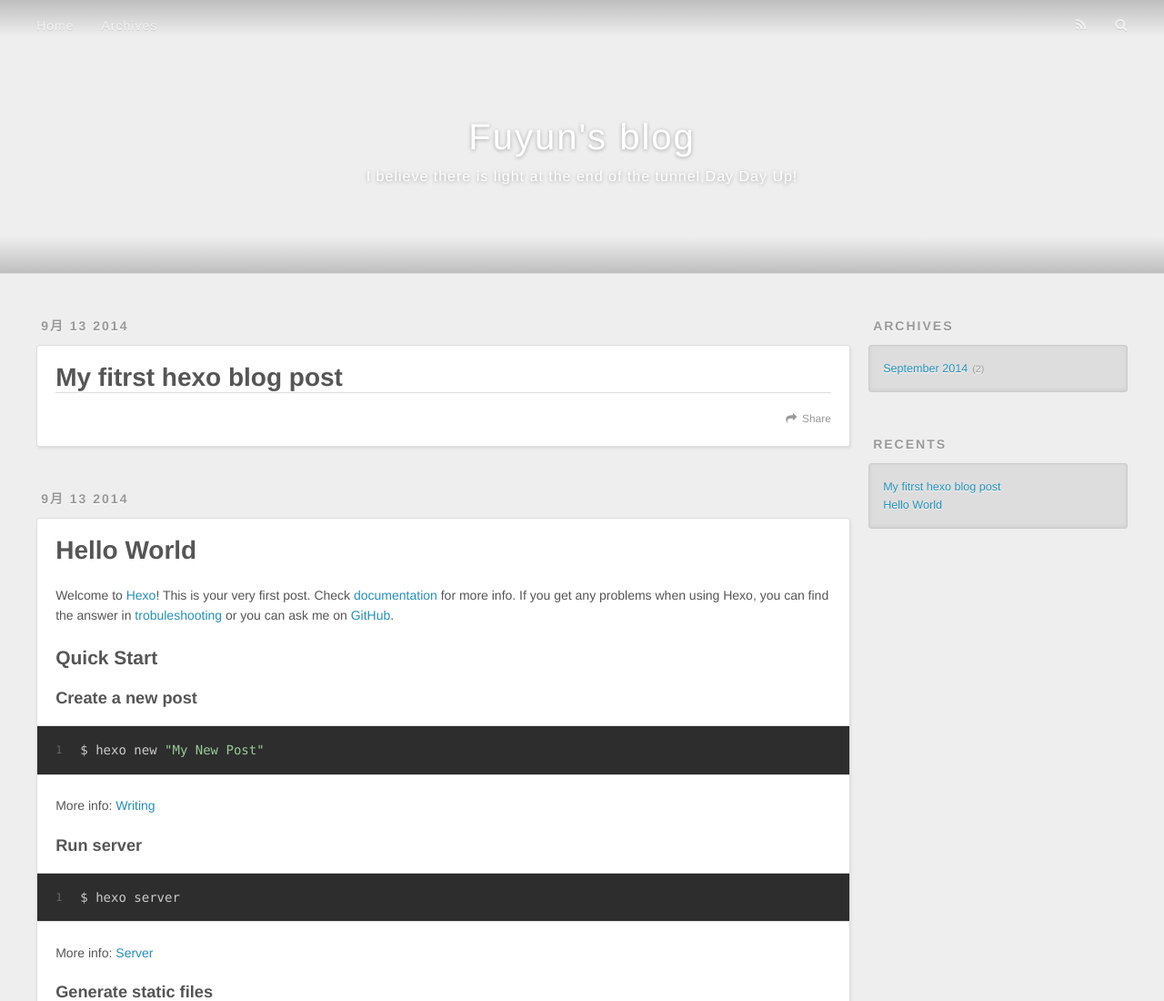
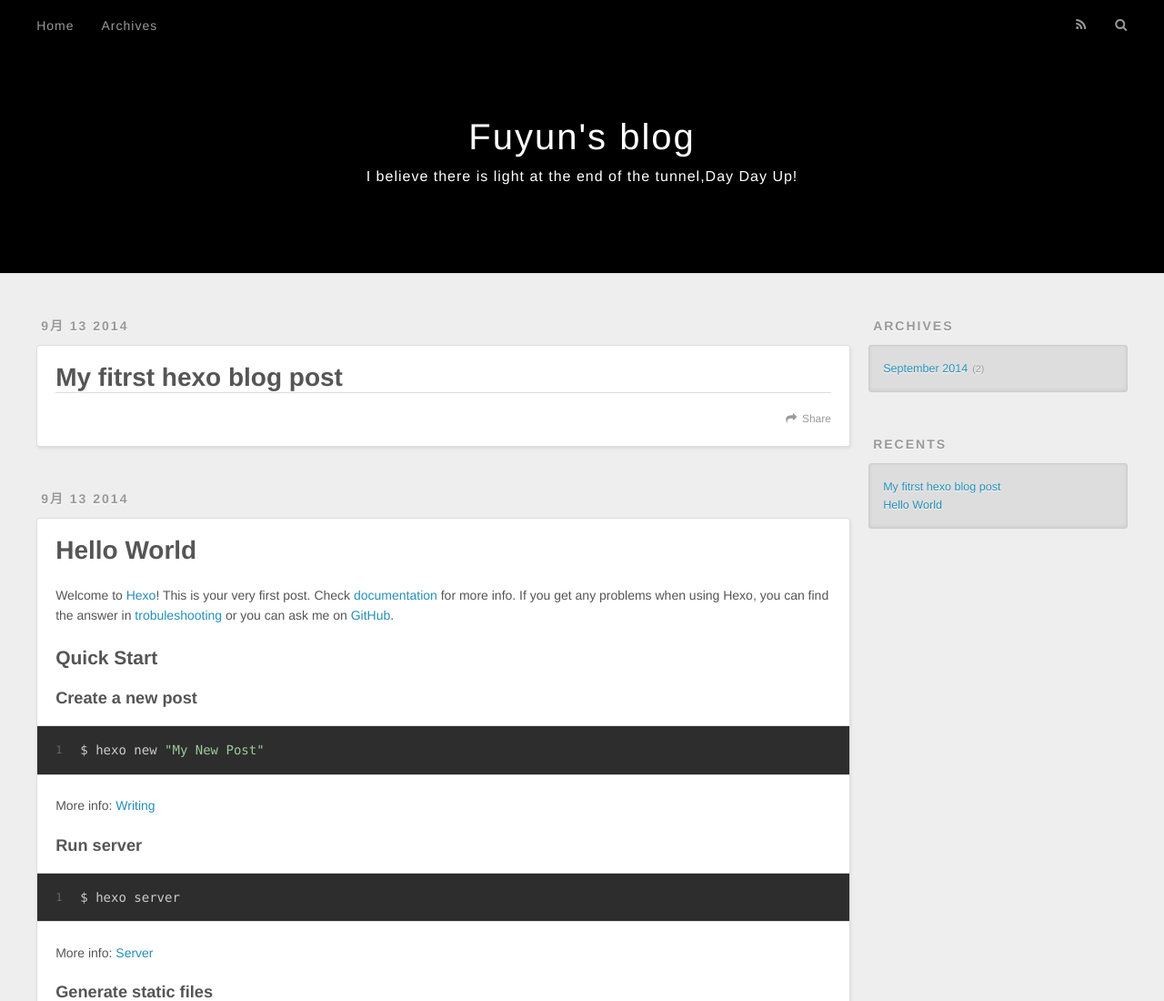
Before and after one commit to llifuyun/llifuyun.github.io, a plain HTML site: page index.html in a window 1280 px wide. Shown: the top 1100 px of the page at 91% size. Drawn offline with nearby package versions, Linux system fonts and the light colour scheme; a web font is replaced by a local one.

Commit message:
Site updated: 2014-09-13 10:29:35

```diff
--- a/css/style.css
+++ b/css/style.css
@@ -343,7 +343,6 @@ body {
   position: relative;
   overflow: hidden;
 }
-#background: url(banner-url) center #000,
 #banner {
   position: absolute;
   top: 0;
```
